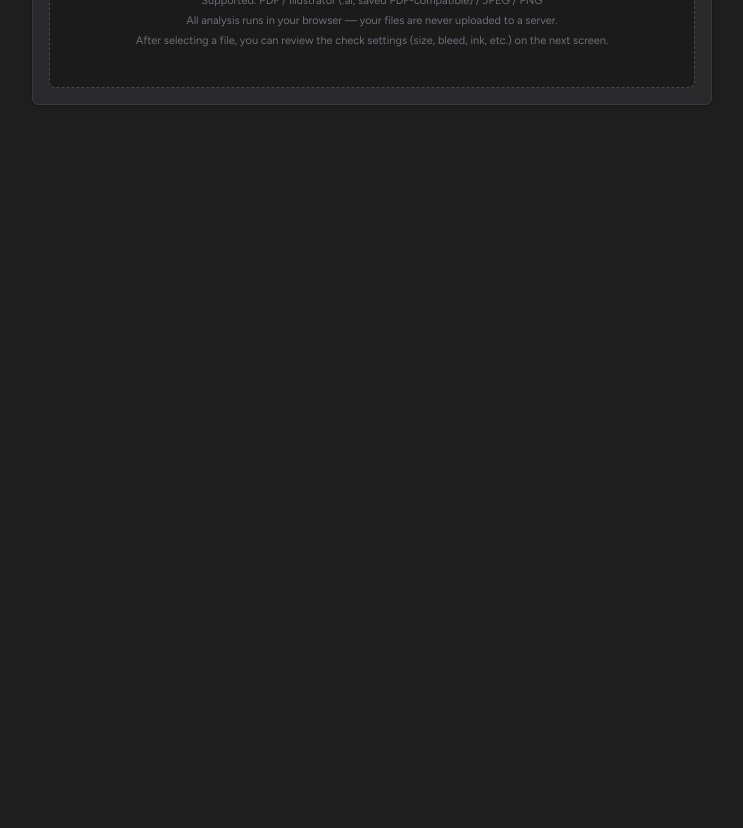
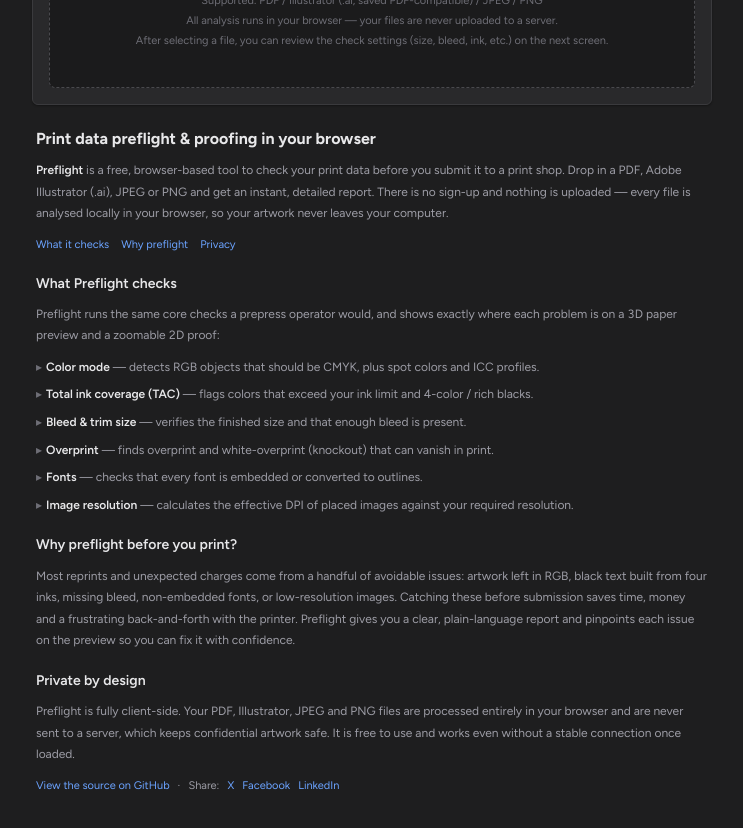
Before and after one commit to daishin-sakuma/Preflight-Pro, a Next.js app: page / in a window 1280 px wide. Shown: the part 340-1168 px from the top of the page, without its empty margins (268-1011 px from the left). Before the commit the page ends 800 px from the top, so only its background shows below. Built offline with nearby package versions, Linux system fonts and the light colour scheme.

Commit message:
SEO: add landing content (250+ words, headings, internal/external links, social share), shorten meta description & H1, add logo alt

```diff
--- a/app/globals.css
+++ b/app/globals.css
@@ -370,6 +370,31 @@ input[type="number"] { width: 76px; min-width: 0; }
   border: 1px solid var(--border);
   border-radius: var(--radius-sm); padding: var(--space-5) var(--space-6);
 }
+/* landing / SEO content shown under the uploader */
+.landing {
+  color: var(--muted);
+  line-height: var(--lh-relaxed);
+  font-size: var(--fs-sm);
+  padding: var(--space-4) var(--space-2) 0;
+}
+.landing h1 {
+  font-size: var(--fs-lg); font-weight: var(--fw-bold); color: var(--text);
+  line-height: var(--lh-tight); margin-bottom: var(--space-5);
+}
+.landing h2 {
+  font-size: var(--fs-md); font-weight: var(--fw-semibold); color: var(--text);
+  margin: var(--space-8) 0 var(--space-4);
+}
+.landing p { margin-bottom: var(--space-5); }
+.landing strong { color: var(--text); font-weight: var(--fw-semibold); }
+.landing a { color: var(--accent-strong); text-decoration: none; }
+.landing a:hover { text-decoration: underline; }
+.landingNav { display: flex; gap: var(--space-6); flex-wrap: wrap; margin-bottom: var(--space-6); font-size: var(--fs-xs); }
+.landingList { list-style: none; display: flex; flex-direction: column; gap: var(--space-3); margin-bottom: var(--space-5); }
+.landingList li { position: relative; padding-left: var(--space-5); }
+.landingList li::before { content: '▸'; position: absolute; left: 0; color: var(--subtle); }
+.landingLinks { display: flex; gap: var(--space-4); flex-wrap: wrap; align-items: center; font-size: var(--fs-xs); }
+
 .confirmActions { margin-top: var(--space-8); text-align: center; }
 /* full-width footer action bar spanning both confirm columns: helper text
    on the left, primary action right-aligned (professional dialog pattern).
--- a/app/layout.tsx
+++ b/app/layout.tsx
@@ -10,8 +10,12 @@ const figtree = Figtree({
 
 const SITE_URL = 'https://preflight-pro.vercel.app';
 const APP_TITLE = 'Preflight — print data check & proofing';
+// Meta description: kept concise (~150 chars) so it isn't truncated in search results.
 const APP_DESC =
-  'Free browser-based preflight for print data. Check PDF, Illustrator (.ai), JPEG and PNG for RGB vs CMYK, total ink coverage (TAC), bleed and trim, overprint, embedded fonts and effective resolution — with a 3D paper preview. Nothing is uploaded; all analysis runs locally in your browser.';
+  'Free browser-based print preflight: check PDF, AI, JPEG & PNG for RGB/CMYK, ink coverage, bleed, overprint, fonts and DPI — with a 3D preview.';
+// Longer copy used only for structured data (no length limit there).
+const LONG_DESC =
+  'Preflight is a free, browser-based tool to check print data before submission. It checks PDF, Illustrator (.ai), JPEG and PNG for RGB vs CMYK, total ink coverage (TAC), bleed and trim, overprint, embedded fonts and effective resolution, with a 3D paper preview and a 2D proof. All analysis runs locally in your browser — files are never uploaded.';
 
 export const metadata: Metadata = {
   metadataBase: new URL(SITE_URL),
@@ -80,7 +84,7 @@ export default function RootLayout({ children }: { children: React.ReactNode })
     name: 'Preflight',
     alternateName: APP_TITLE,
     url: SITE_URL,
-    description: APP_DESC,
+    description: LONG_DESC,
     applicationCategory: 'DesignApplication',
     operatingSystem: 'Any (web browser)',
     browserRequirements: 'Requires JavaScript. Runs entirely client-side.',
--- a/app/page.tsx
+++ b/app/page.tsx
@@ -352,14 +352,10 @@ export default function Home() {
 
   return (
     <>
-      <h1 className="srOnly">
-        Preflight — free browser-based print data preflight &amp; proofing for PDF,
-        Illustrator, JPEG and PNG (RGB/CMYK, ink coverage, bleed, overprint, fonts, resolution)
-      </h1>
       <header className="header">
         <button className="logo" onClick={goHome} title="Back to top" aria-label="Back to top">
           {/* eslint-disable-next-line @next/next/no-img-element */}
-          <img className="logoImg" src="/logo.png" alt="" width={20} height={20} />
+          <img className="logoImg" src="/logo.png" alt="Preflight logo" width={20} height={20} />
           <span className="mark">Preflight</span>
         </button>
         <button
@@ -414,6 +410,66 @@ export default function Home() {
               </div>
             </div>
           </div>
+
+          <section className="landing">
+            <h1>Print data preflight &amp; proofing in your browser</h1>
+            <p>
+              <strong>Preflight</strong> is a free, browser-based tool to check your print data
+              before you submit it to a print shop. Drop in a PDF, Adobe Illustrator (.ai), JPEG or
+              PNG and get an instant, detailed report. There is no sign-up and nothing is uploaded —
+              every file is analysed locally in your browser, so your artwork never leaves your computer.
+            </p>
+
+            <nav className="landingNav" aria-label="On this page">
+              <a href="#checks">What it checks</a>
+              <a href="#why">Why preflight</a>
+              <a href="#privacy">Privacy</a>
+            </nav>
+
+            <h2 id="checks">What Preflight checks</h2>
+            <p>
+              Preflight runs the same core checks a prepress operator would, and shows exactly where
+              each problem is on a 3D paper preview and a zoomable 2D proof:
+            </p>
+            <ul className="landingList">
+              <li><strong>Color mode</strong> — detects RGB objects that should be CMYK, plus spot colors and ICC profiles.</li>
+              <li><strong>Total ink coverage (TAC)</strong> — flags colors that exceed your ink limit and 4-color / rich blacks.</li>
+              <li><strong>Bleed &amp; trim size</strong> — verifies the finished size and that enough bleed is present.</li>
+              <li><strong>Overprint</strong> — finds overprint and white-overprint (knockout) that can vanish in print.</li>
+              <li><strong>Fonts</strong> — checks that every font is embedded or converted to outlines.</li>
+              <li><strong>Image resolution</strong> — calculates the effective DPI of placed images against your required resolution.</li>
+            </ul>
+
+            <h2 id="why">Why preflight before you print?</h2>
+            <p>
+              Most reprints and unexpected charges come from a handful of avoidable issues: artwork
+              left in RGB, black text built from four inks, missing bleed, non-embedded fonts, or
+              low-resolution images. Catching these before submission saves time, money and a
+              frustrating back-and-forth with the printer. Preflight gives you a clear, plain-language
+              report and pinpoints each issue on the preview so you can fix it with confidence.
+            </p>
+
+            <h2 id="privacy">Private by design</h2>
+            <p>
+              Preflight is fully client-side. Your PDF, Illustrator, JPEG and PNG files are processed
+              entirely in your browser and are never sent to a server, which keeps confidential
+              artwork safe. It is free to use and works even without a stable connection once loaded.
+            </p>
+
+            <p className="landingLinks">
+              <a href="https://github.com/daishin-sakuma/Preflight-Pro" target="_blank" rel="noopener noreferrer">
+                View the source on GitHub
+              </a>
+              <span aria-hidden="true">·</span>
+              <span>Share:</span>
+              <a href="https://twitter.com/intent/tweet?url=https%3A%2F%2Fpreflight-pro.vercel.app&text=Preflight%20%E2%80%94%20check%20your%20print%20data%20in%20the%20browser"
+                target="_blank" rel="noopener noreferrer">X</a>
+              <a href="https://www.facebook.com/sharer/sharer.php?u=https%3A%2F%2Fpreflight-pro.vercel.app"
+                target="_blank" rel="noopener noreferrer">Facebook</a>
+              <a href="https://www.linkedin.com/sharing/share-offsite/?url=https%3A%2F%2Fpreflight-pro.vercel.app"
+                target="_blank" rel="noopener noreferrer">LinkedIn</a>
+            </p>
+          </section>
         </div>
       )}
 
```
